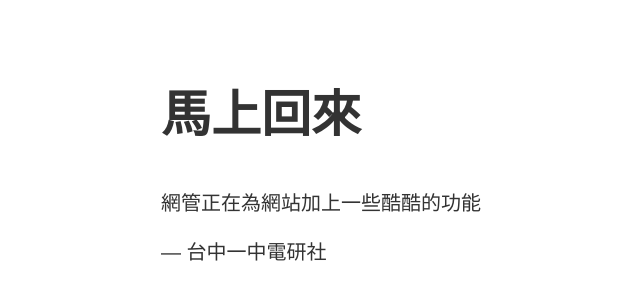
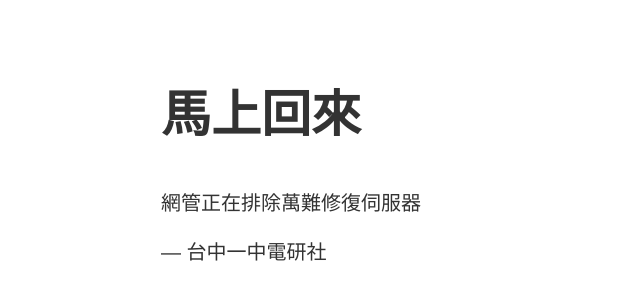
Before and after one commit to TCIRC/temp_judge_page, a plain HTML site: page index.html in a window 1280 px wide. Shown: the part 126-426 px from the top of the page, without its empty margins (154-794 px from the left). Drawn offline with Linux system fonts and the light colour scheme.

Commit message:
Update index.html

```diff
--- a/index.html
+++ b/index.html
@@ -14,7 +14,7 @@
     <article>
         <h1>馬上回來</h1>
         <div>
-            <p>網管正在為網站加上一些酷酷的功能</p>
+            <p>網管正在排除萬難修復伺服器</p>
             <p>&mdash; 台中一中電研社</p>
         </div>
     </article>
```
